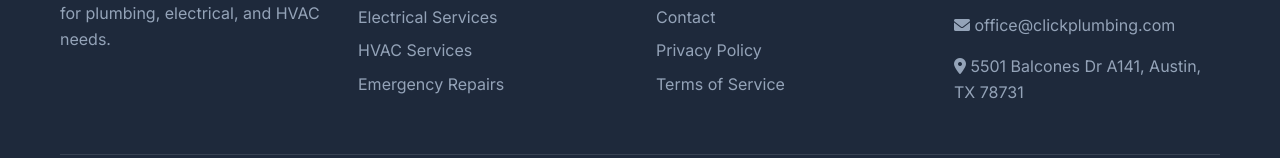
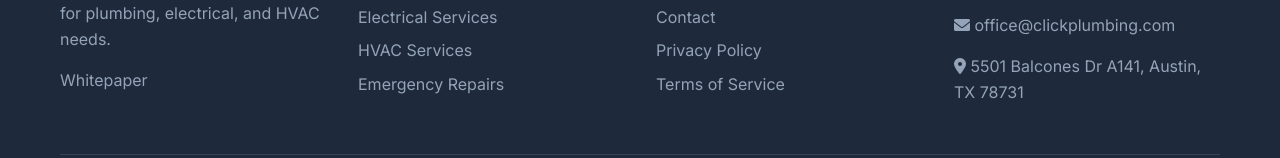
Before and after one commit to Click-Plumbing/click-plumbing.github.io, a website: page index.html in a window 1280 px wide. Shown: the part 4045-4203 px from the top of the page. Drawn offline with Linux system fonts and the light colour scheme.

Commit message:
added whitepaper

```diff
--- a/index.html
+++ b/index.html
@@ -269,6 +269,9 @@
                 <div class="footer-section">
                     <h3>ClickPlumbing</h3>
                     <p>Professional commercial services for plumbing, electrical, and HVAC needs.</p>
+                    <ul>
+                        <li><a href="https://drive.google.com/drive/folders/1HhzQ8Sqn8-9_EbI2uLtLZ6llf1tm9gYr" target="_blank" rel="noopener noreferrer">Whitepaper</a></li>
+                    </ul>
                 </div>
                 <div class="footer-section">
                     <h4>Services</h4>
```
Also changed, not shown: README.md (added), 1 other file.
